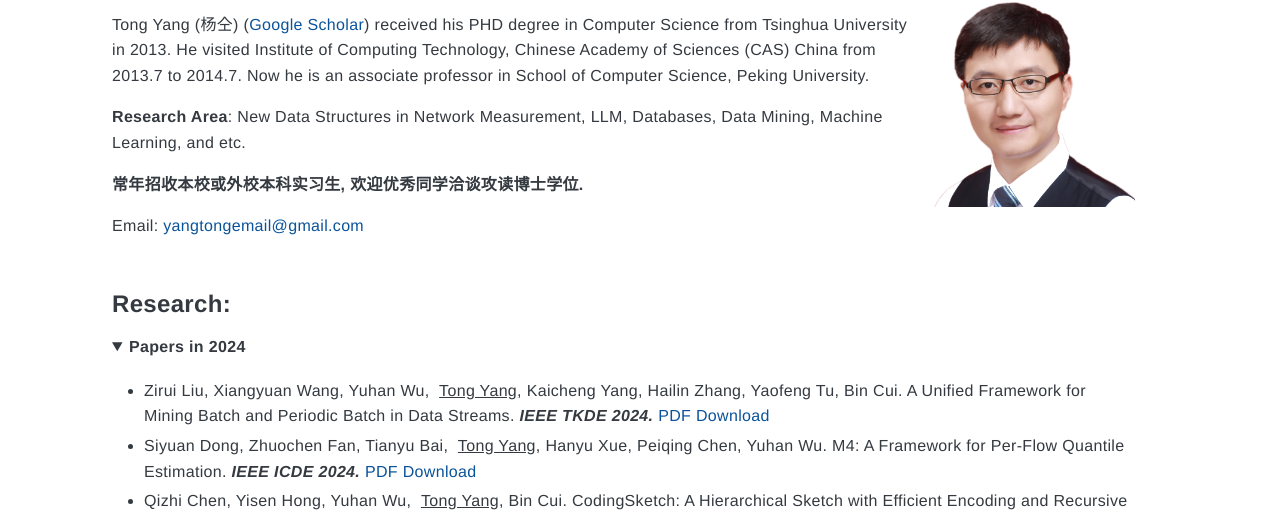
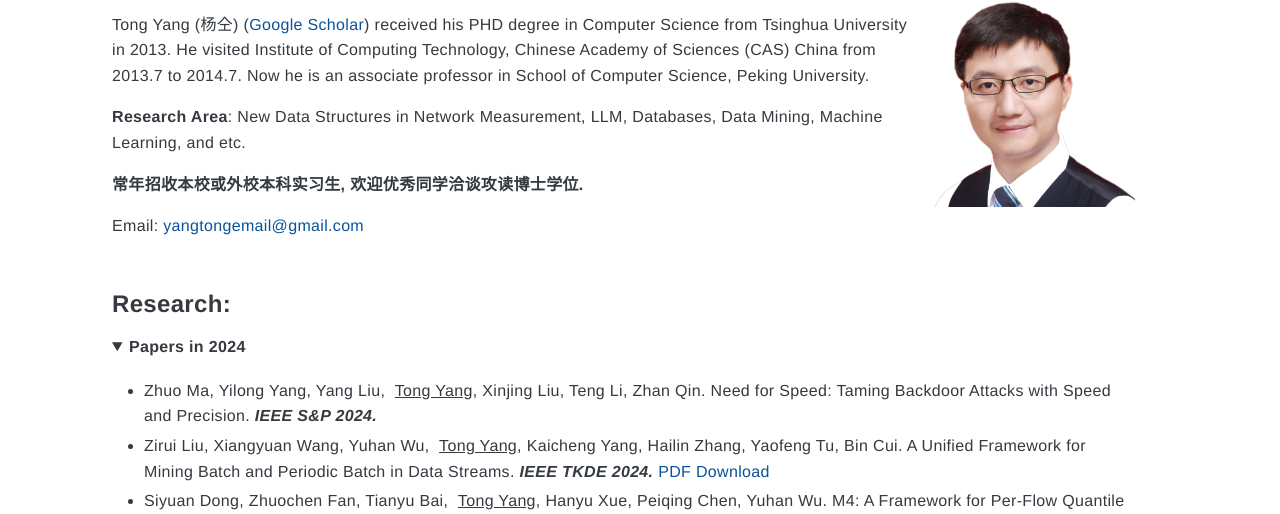
Before and after one commit to yangtonghome/yangtonghome.github.io, a plain HTML site: page index.html in a window 1280 px wide. Shown: the part 277-791 px from the top of the page. Drawn offline with Linux system fonts and the light colour scheme.

Commit message:
Update index.html

```diff
--- a/index.html
+++ b/index.html
@@ -111,6 +111,7 @@
 <details open="" style="margin-bottom: 10px;">
     <summary><b>Papers in 2024</b></summary>
     <ul>
+        <li style="padding: 2px 0px;"> Zhuo Ma, Yilong Yang, Yang Liu, <span>&nbsp;</span><u>Tong Yang</u>, Xinjing Liu, Teng Li, Zhan Qin. Need for Speed: Taming Backdoor Attacks with Speed and Precision. <em><strong>IEEE S&P 2024.</strong></em><span>&nbsp;</span></li>
         <li style="padding: 2px 0px;"> Zirui Liu, Xiangyuan Wang, Yuhan Wu, <span>&nbsp;</span><u>Tong Yang</u>, Kaicheng Yang, Hailin Zhang, Yaofeng Tu, Bin Cui. A Unified Framework for Mining Batch and Periodic Batch in Data Streams. <em><strong>IEEE TKDE 2024.</strong></em><span>&nbsp;</span><a href="https://yangtonghome.github.io/uploads/HyperCalm_TKDE24.pdf" class="md-opjjpmhoiojifppkkcdabiobhakljdgm_doc">PDF Download</a></li>
         <li style="padding: 2px 0px;"> Siyuan Dong, Zhuochen Fan, Tianyu Bai, <span>&nbsp;</span><u>Tong Yang</u>, Hanyu Xue, Peiqing Chen, Yuhan Wu. M4: A Framework for Per-Flow Quantile Estimation. <em><strong>IEEE ICDE 2024.</strong></em><span>&nbsp;</span><a href="https://yangtonghome.github.io/uploads/M4_ICDE 2024_origin.pdf" class="md-opjjpmhoiojifppkkcdabiobhakljdgm_doc">PDF Download</a></li>
         <li style="padding: 2px 0px;"> Qizhi Chen, Yisen Hong, Yuhan Wu, <span>&nbsp;</span><u>Tong Yang</u>, Bin Cui. CodingSketch: A Hierarchical Sketch with Efficient Encoding and Recursive Decoding. <em><strong>IEEE ICDE 2024.</strong></em><span>&nbsp;</span><a href="https://yangtonghome.github.io/uploads/CodingSketch_fin.pdf" class="md-opjjpmhoiojifppkkcdabiobhakljdgm_doc">PDF Download</a></li>
```
